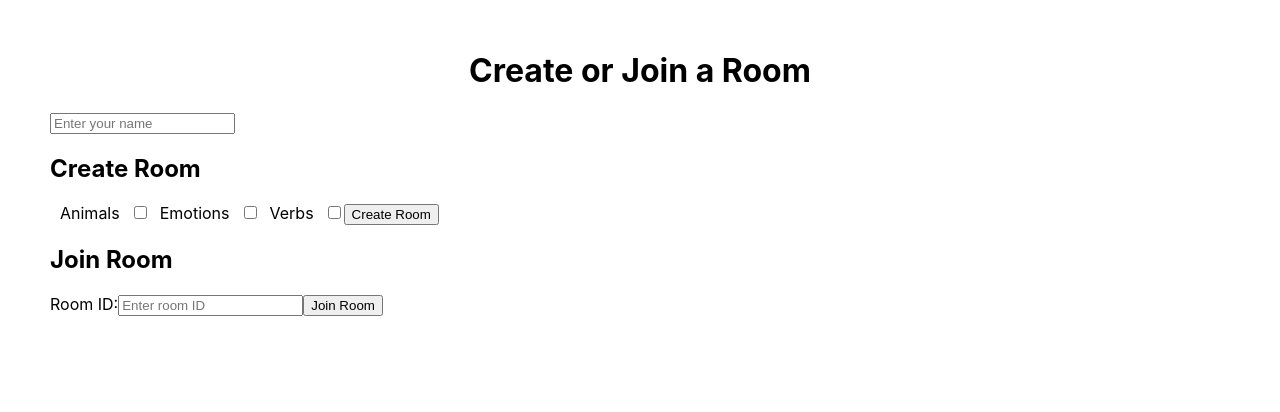
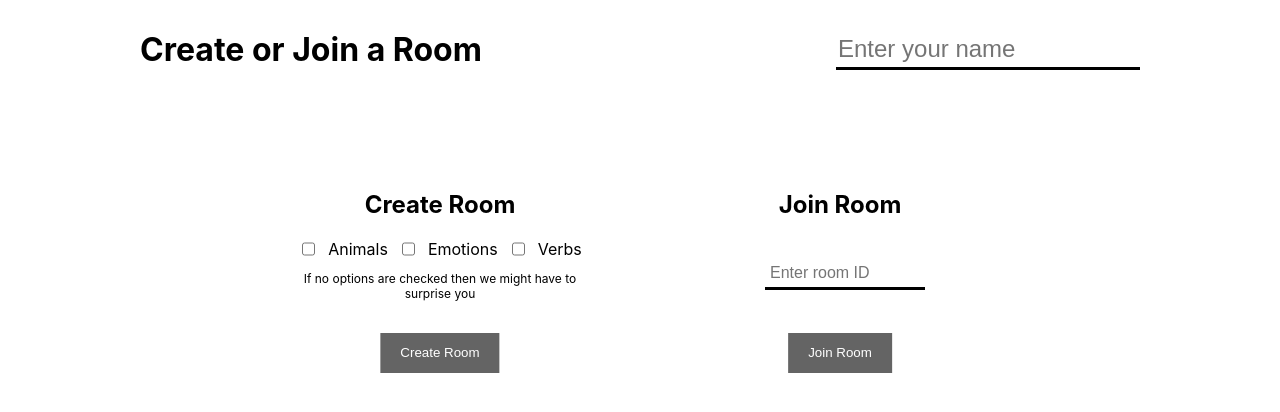
Before and after one commit to Luke-up/Snap_app, a React (Create React App) app: page / in a window 1280 px wide. Shown: the top 412 px of the page. Built offline with nearby package versions, Linux system fonts and the light colour scheme; no server answers.

Commit message:
add styling & assets

```diff
--- a/src/HomePage.js
+++ b/src/HomePage.js
@@ -60,6 +60,7 @@ const HomePage = () => {
 
   return (
     <div id="homeScreen">
+      <div className="pageHeader">
         <h1>Create or Join a Room</h1>
         <input
           type="text"
@@ -67,40 +68,46 @@ const HomePage = () => {
           onChange={(e) => setName(e.target.value)}
           placeholder="Enter your name"
           />
-      <div>
+      </div>
+      <div className="roomOptions">
+        <div className="createRoom">
           <h2>Create Room</h2>
-        <label htmlFor="animalsSetting" style={{ marginRight: '10px', marginLeft: '10px' }}>
-          Animals
-        </label>
+          <div className="checkboxes">
             <input
               type="checkbox"
               id="animalsSetting"
               checked={animalsSetting}
               onChange={(e) => setAnimalsSetting(e.target.checked)}
             />
-        <label htmlFor="emotionsSetting" style={{ marginRight: '10px', marginLeft: '10px' }}>
-          Emotions
+            <label htmlFor="animalsSetting">
+              Animals
             </label>
+
             <input
               type="checkbox"
               id="emotionsSetting"
               checked={emotionsSetting}
               onChange={(e) => setEmotionsSetting(e.target.checked)}
             />
-        <label htmlFor="verbsSetting" style={{ marginRight: '10px', marginLeft: '10px' }}>
-          Verbs
+            <label htmlFor="emotionsSetting">
+              Emotions
             </label>
+
             <input
               type="checkbox"
               id="verbsSetting"
               checked={verbsSetting}
               onChange={(e) => setVerbsSetting(e.target.checked)}
             />
+            <label htmlFor="verbsSetting">
+              Verbs
+            </label>
+          </div>
+          <p>If no options are checked then we might have to surprise you</p>
           <button onClick={createRoom}>Create Room</button>
         </div>
-      <div>
+        <div className="joinRoom">
           <h2>Join Room</h2>
-        <label htmlFor="roomId">Room ID:</label>
           <input
             type="text"
             id="roomId"
@@ -111,6 +118,7 @@ const HomePage = () => {
           <button onClick={joinRoom}>Join Room</button>
         </div>
       </div>
+    </div>
   );
 };
 
--- a/src/homepage.scss
+++ b/src/homepage.scss
@@ -1,7 +1,75 @@
 #homeScreen {
     padding: 30px 50px;
-    h1 {
-        width: 100%;
-        text-align: center;
+    .pageHeader {
+        display: flex;
+        max-width: 1000px;
+        margin: 0 auto;
+        h1 {
+            width: 100%;
+            text-align: left;
+            margin: 0;
+        }
+        input {
+            width: 300px;
+            border: none;
+            border-bottom: 3px solid #000;
+            font-size: 24px;
+            height: 35px;
+        }
     }
+    .roomOptions {
+        display: flex;
+        justify-content: center;
+        gap: 100px;
+        max-width: 1000px;
+        margin: 100px auto 0;
+        .createRoom,
+        .joinRoom {
+            position: relative;
+            width: 300px;
+            padding: 0 0 60px;
+            h2 {
+                text-align: center;
+            }
+            button {
+                position: absolute;
+                bottom: 0;
+                left: 50%;
+                transform: translateX(-50%);
+                height: 40px;
+                padding: 10px 20px;
+                align-content: center;
+                border: none;
+                background-color: #646464;
+                color: #fff;
+                transition: all 0.3s ease-in-out;
+                &:hover {
+                    cursor: pointer;
+                    background-color: #000000;
+                }
+            }
+            p{
+                text-align: center;
+                font-size: 12px;
+            }
+            .checkboxes {
+                display: flex;
+                justify-content: center;
+                gap: 10px;
+            }
+        }
+        .joinRoom {
+            input {
+                width: 50%;
+                margin-top: 20px;
+                padding: 5px;
+                border: none;
+                border-bottom: 3px solid #000;
+                font-size: 16px;
+                height: 18px;
+                margin-left: 25%;
+            }
+        }
+    }
+
 }
--- a/src/roompage.scss
+++ b/src/roompage.scss
@@ -60,8 +60,7 @@
                     margin: 0;
                 }
                 p{
-                    font-size: 11px;
-                    text-decoration: underline;
+                    font-size: 13px;
                 }
             }
             .chatWindow {
@@ -186,7 +185,7 @@
             justify-content: space-around;
             gap: 20px;
             height: calc(50% - 30px);
-            background:url("./assets/circleflip.png") center 70%/ 60% no-repeat;
+            background:url("./assets/circle.png") center 70%/ 60% no-repeat;
             border-radius: 5px;
             box-sizing: border-box;
             .otherCards {
```
Also changed, not shown: src/assets/circle.png. Lines whose indentation alone changed are shown as unchanged.
